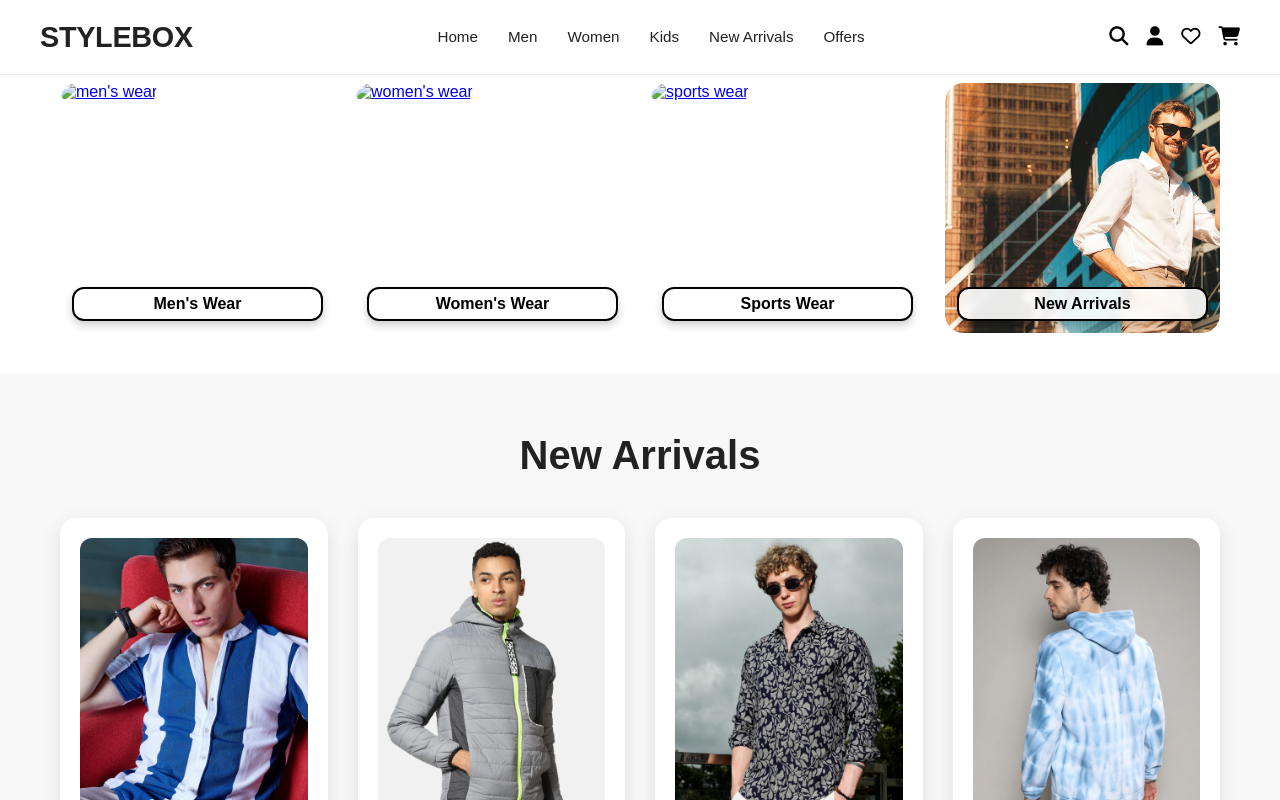
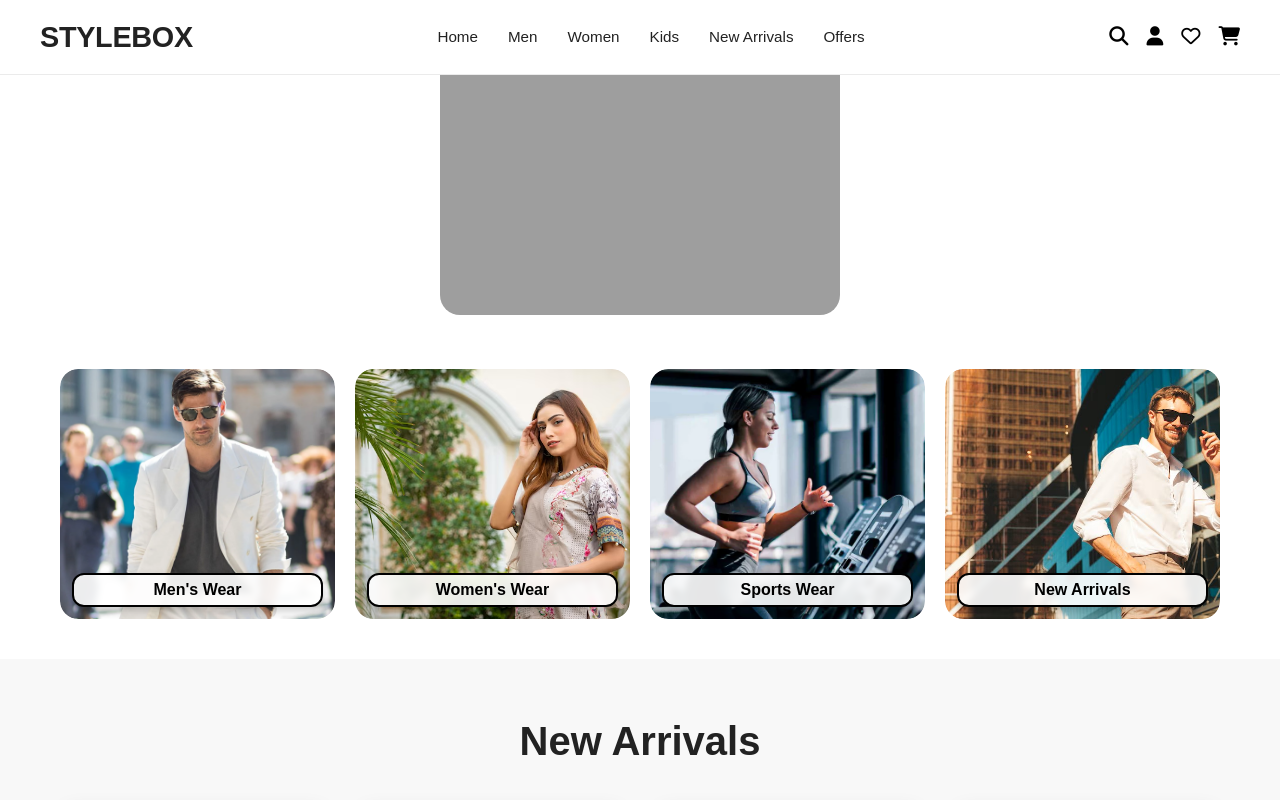
Before and after one commit to ShaveenX/BlackBox, a plain HTML site: page index.html in a window 1280 px wide. Shown: the top 800 px of the page. Drawn offline with Linux system fonts and the light colour scheme; the site is published under a folder, as on GitHub Pages, so addresses that start at the root find nothing.

Commit message:
Fix image source paths in index.html
Updated image source paths to remove leading slashes.

```diff
--- a/index.html
+++ b/index.html
@@ -51,24 +51,24 @@
 			<button class="btn pulse">Shop Now</button>
 		</div>
     -->
-		<img src="/images/hero.png" class="hero-img slide-in" alt="model"/>
+		<img src="images/hero.png" class="hero-img slide-in" alt="model"/>
 	</section>
   <!-- TILE HEADER -->
 <section id="tile-header">
     <div class="tile-container">
 
         <a class="tile" href="#">
-            <img src="/images/men.webp" alt="men's wear">
+            <img src="images/men.webp" alt="men's wear">
             <span>Men's Wear</span>
         </a>
 
         <a class="tile" href="#">
-            <img src="/images/women.avif" alt="women's wear">
+            <img src="images/women.avif" alt="women's wear">
             <span>Women's Wear</span>
         </a>
 
         <a class="tile" href="#">
-            <img src="/images/sport.webp" alt="sports wear">
+            <img src="images/sport.webp" alt="sports wear">
             <span>Sports Wear</span>
         </a>
 
```
